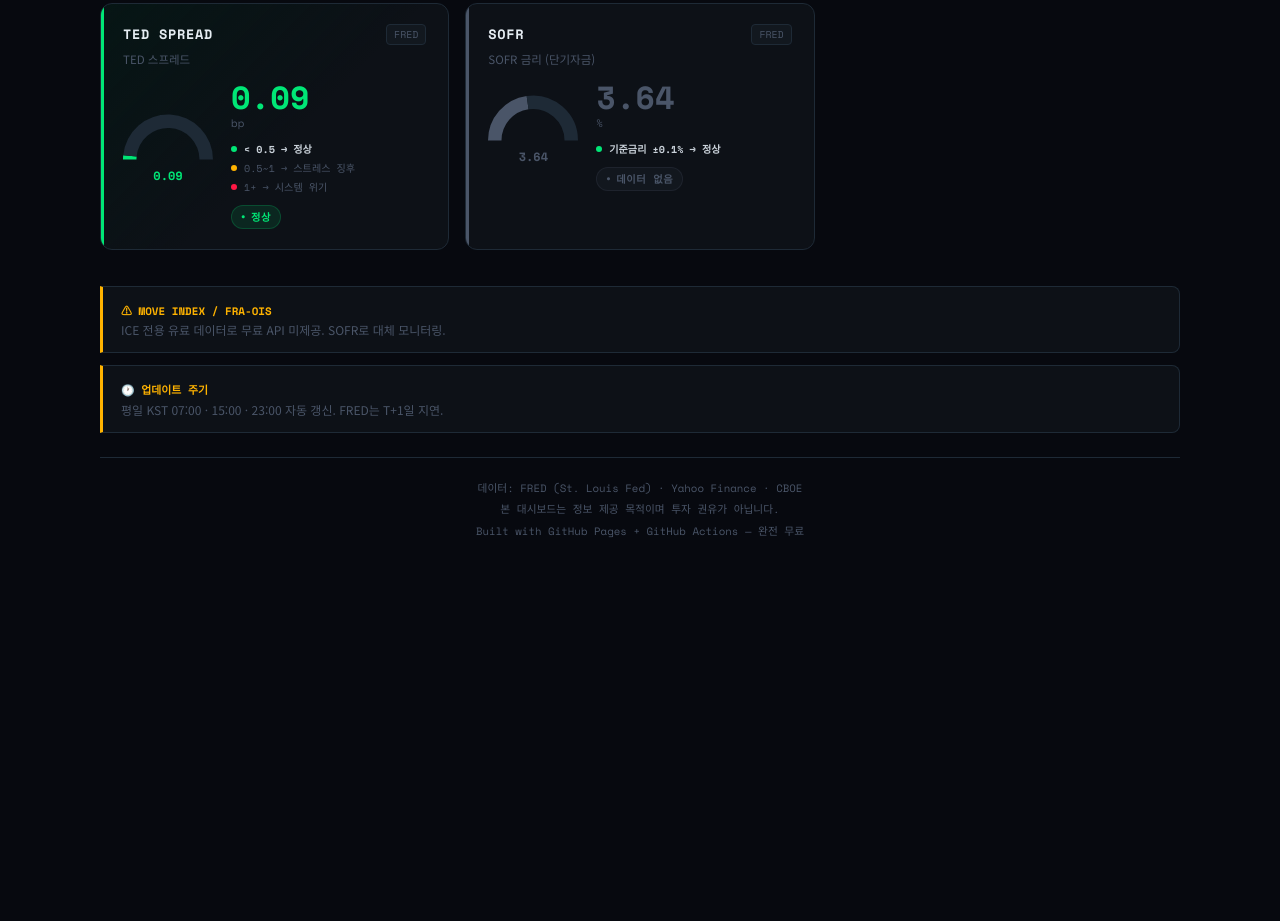
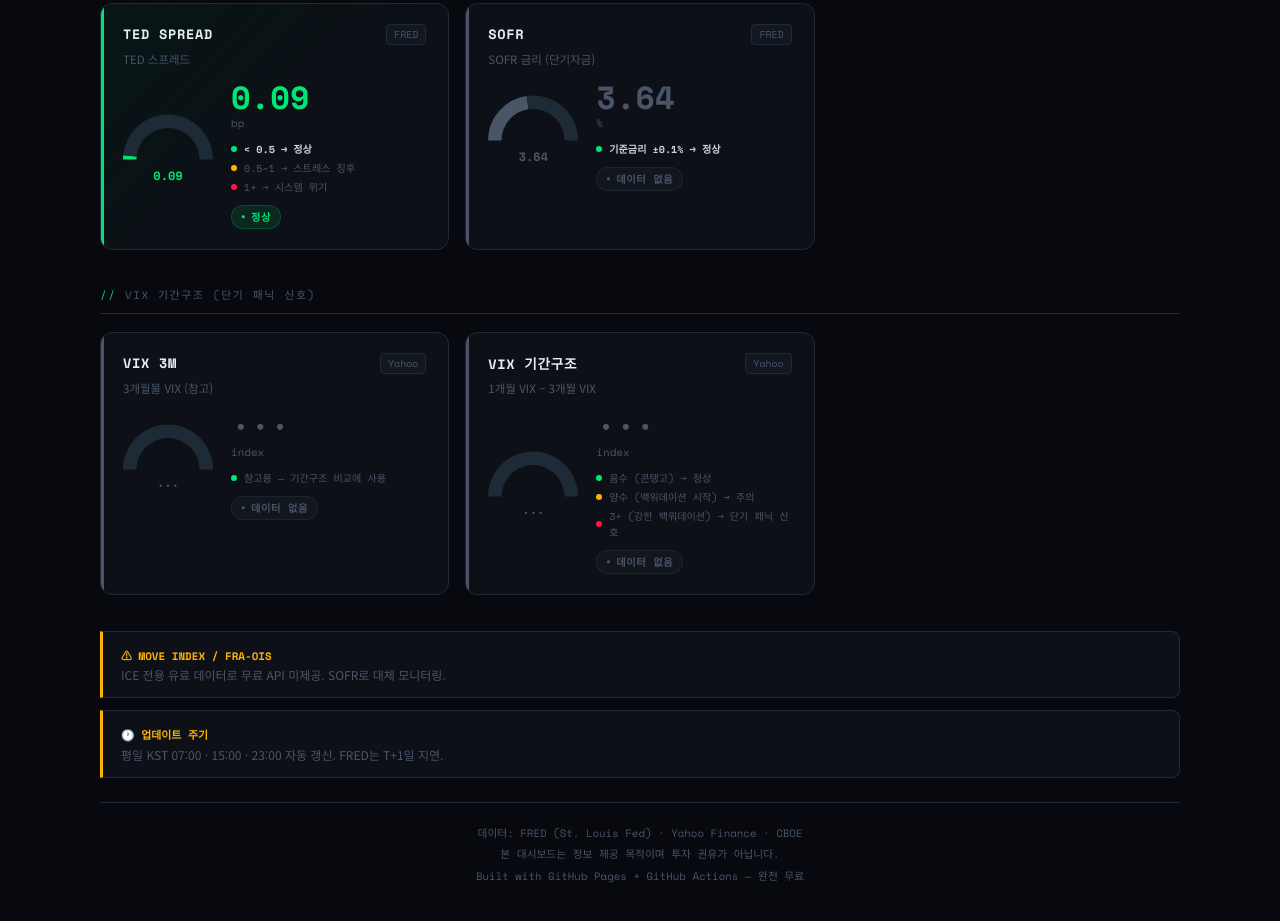
Before and after one commit to harryk00/stockchart, a plain HTML site: page market-dashboard/index.html in a window 1280 px wide. Shown: the part 1377-2298 px from the top of the page. Before the commit the page ends 1979 px from the top, so only its background shows below. Drawn offline with nearby package versions, Linux system fonts and the light colour scheme.

Commit message:
Update index.html

```diff
--- a/market-dashboard/index.html
+++ b/market-dashboard/index.html
@@ -210,7 +210,7 @@
       <div class="brand-icon">📡</div>
       <div>
         <h1>MARKET<span>.</span>MONITOR</h1>
-        <div class="subtitle">금융시장 변동성 실시간 대시보드</div>
+        <div class="subtitle">금융시장 변동성 실시간 대시보드(임의추정치라서 참고만..)</div>
       </div>
     </div>
     <div class="meta">
@@ -247,6 +247,10 @@
 
   <div class="sec-title">단기 자금시장</div>
   <div class="grid" id="g-money"></div>
+
+  <div class="sec-title">VIX 기간구조 (단기 패닉 신호)</div>
+  <div id="bw-banner"></div>
+  <div class="grid" id="g-vixterm"></div>
 
   <div class="note"><b>⚠ MOVE INDEX / FRA-OIS</b><br>ICE 전용 유료 데이터로 무료 API 미제공. SOFR로 대체 모니터링.</div>
   <div class="note"><b>🕐 업데이트 주기</b><br>평일 KST 07:00 · 15:00 · 23:00 자동 갱신. FRED는 T+1일 지연.</div>
@@ -338,6 +342,21 @@ const DEF = {
     thresholds:[{l:"safe", dot:"s", text:"기준금리 ±0.1% →  정상", min:0, max:999}],
     score: ()=>0,
   },
+  VIX3M: {
+    name:"VIX 3M", label:"3개월물 VIX (참고)", source:"Yahoo", unit:"", gaugeMax:80, noLevel:true,
+    thresholds:[{l:"safe", dot:"s", text:"참고용 — 기간구조 비교에 사용", min:0, max:999}],
+    score: ()=>0,
+  },
+  VIX_DIFF: {
+    name:"VIX 기간구조", label:"1개월 VIX − 3개월 VIX", source:"Yahoo", unit:"",
+    gaugeMax:15,
+    thresholds:[
+      {l:"safe",   dot:"s", text:"음수 (콘탱고)        →  정상",              min:-999, max:0  },
+      {l:"warn",   dot:"w", text:"양수 (백워데이션 시작) →  주의",             min:0,    max:3  },
+      {l:"danger", dot:"d", text:"3+  (강한 백워데이션)  →  단기 패닉 신호",   min:3,    max:999},
+    ],
+    score: v => v<0?0:v<3?v/3*40:Math.min(40+(v-3)*15,100),
+  },
 };
 
 function getLevel(key, v) {
@@ -367,7 +386,7 @@ function makeGauge(id, value, max, level) {
   });
 }
 
-const ALL_KEYS = ["VIX","SKEW","OVX","GVZ","PCR","HY_SPREAD","IG_SPREAD","TED_SPREAD","SOFR"];
+const ALL_KEYS = ["VIX","SKEW","OVX","GVZ","PCR","HY_SPREAD","IG_SPREAD","TED_SPREAD","SOFR","VIX3M","VIX_DIFF"];
 
 function renderCard(key, data, idx) {
   const d = DEF[key]; if (!d) return "";
@@ -405,13 +424,92 @@ function renderCard(key, data, idx) {
 }
 
 function calcStress(ind) {
-  const W = {VIX:.25,SKEW:.15,HY_SPREAD:.25,IG_SPREAD:.15,TED_SPREAD:.1,PCR:.1};
+  const W = {
+    HY_SPREAD: .22,
+    VIX:       .20,
+    IG_SPREAD: .13,
+    TED_SPREAD:.10,
+    VIX_DIFF:  .10,
+    SKEW:      .10,
+    OVX:       .08,
+    GVZ:       .07,
+  };
   let total=0, ws=0;
   for (const [k,w] of Object.entries(W)) {
     const v=ind[k]?.value;
     if (v!=null){total+=DEF[k].score(v)*w;ws+=w;}
   }
   return ws>0?Math.round(total/ws):null;
+}
+
+function renderBackwardationBanner(bw) {
+  const el = document.getElementById("bw-banner");
+  if (!el) return;
+  if (!bw) { el.innerHTML = ""; return; }
+
+  const days = bw.consecutive_days || 0;
+  const status = bw.status || "normal";
+  const isBackward = bw.is_backwardation;
+
+  // 콘탱고(정상)면 배너 숨김
+  if (!isBackward && days === 0) { el.innerHTML = ""; return; }
+
+  let color, icon, title, desc, borderColor;
+  if (status === "crisis") {
+    color = "rgba(255,23,68,.12)"; borderColor = "var(--danger)";
+    icon = "🚨"; title = `백워데이션 ${days}거래일 연속 — 매우 심각한 위기`;
+    desc = "1주일 이상 백워데이션 지속. 시장이 극단적 단기 패닉 상태입니다.";
+  } else if (status === "danger") {
+    color = "rgba(255,23,68,.08)"; borderColor = "var(--danger)";
+    icon = "⚠️"; title = `백워데이션 ${days}거래일 연속 — 위험`;
+    desc = "5거래일 이상 지속. 전문가들은 이를 시장 패닉 진입 신호로 봅니다.";
+  } else if (status === "warn") {
+    color = "rgba(255,179,0,.08)"; borderColor = "var(--warn)";
+    icon = "🔶"; title = `백워데이션 ${days}거래일 연속 — 주의`;
+    desc = "1개월물 VIX가 3개월물보다 높음. 5거래일 지속 시 위험 구간 진입.";
+  } else {
+    color = "rgba(0,230,118,.06)"; borderColor = "var(--safe)";
+    icon = "✅"; title = "콘탱고 (정상)";
+    desc = "3개월물 VIX > 1개월물 VIX. 기간구조 정상 상태.";
+  }
+
+  // 히스토리 바 (최근 10일)
+  const hist = (bw.history || []).slice(-10);
+  const histHtml = hist.map(h => {
+    const c = h.backwardation ? (days>=7?"var(--danger)":days>=5?"var(--danger)":"var(--warn)") : "var(--safe)";
+    return `<div title="${h.date}: ${h.diff>0?'+':''}${h.diff}" style="
+      width:18px;height:28px;border-radius:3px;background:${c};opacity:.85;
+      display:flex;align-items:flex-end;justify-content:center;font-size:.5rem;color:#fff;padding-bottom:2px;
+    ">${h.backwardation?'▲':'▼'}</div>`;
+  }).join("");
+
+  el.innerHTML = `
+    <div style="
+      background:${color};border:1px solid ${borderColor};border-left:4px solid ${borderColor};
+      border-radius:0 10px 10px 0;padding:18px 22px;margin-bottom:16px;
+    ">
+      <div style="display:flex;justify-content:space-between;align-items:flex-start;flex-wrap:wrap;gap:12px;">
+        <div>
+          <div style="font-family:var(--mono);font-size:.85rem;font-weight:700;color:#e6edf3;margin-bottom:6px;">
+            ${icon} ${title}
+          </div>
+          <div style="font-size:.75rem;color:var(--muted);line-height:1.5;">${desc}</div>
+          <div style="font-family:var(--mono);font-size:.65rem;color:var(--muted);margin-top:8px;">
+            5~7거래일 → 위험 &nbsp;|&nbsp; 7거래일+ → 매우 심각한 위기
+          </div>
+        </div>
+        <div style="text-align:center;">
+          <div style="font-family:var(--mono);font-size:2.8rem;font-weight:700;color:${borderColor};line-height:1;">${days}</div>
+          <div style="font-size:.65rem;color:var(--muted);font-family:var(--mono);">거래일 연속</div>
+        </div>
+      </div>
+      ${hist.length > 0 ? `
+        <div style="margin-top:14px;">
+          <div style="font-family:var(--mono);font-size:.6rem;color:var(--muted);margin-bottom:6px;">최근 ${hist.length}거래일 기간구조</div>
+          <div style="display:flex;gap:4px;align-items:flex-end;">${histHtml}</div>
+          <div style="font-family:var(--mono);font-size:.58rem;color:var(--muted);margin-top:4px;">▲ 백워데이션 &nbsp; ▼ 콘탱고</div>
+        </div>` : ""}
+    </div>`;
 }
 
 async function load() {
@@ -424,10 +522,15 @@ async function load() {
   const volKeys=["VIX","SKEW","OVX","GVZ","PCR"];
   const spKeys=["HY_SPREAD","IG_SPREAD"];
   const mnKeys=["TED_SPREAD","SOFR"];
+  const vtKeys=["VIX3M","VIX_DIFF"];
 
-  document.getElementById("g-vol").innerHTML=volKeys.map((k,i)=>renderCard(k,ind[k],ALL_KEYS.indexOf(k))).join("");
-  document.getElementById("g-spread").innerHTML=spKeys.map((k,i)=>renderCard(k,ind[k],ALL_KEYS.indexOf(k))).join("");
-  document.getElementById("g-money").innerHTML=mnKeys.map((k,i)=>renderCard(k,ind[k],ALL_KEYS.indexOf(k))).join("");
+  document.getElementById("g-vol").innerHTML=volKeys.map((k)=>renderCard(k,ind[k],ALL_KEYS.indexOf(k))).join("");
+  document.getElementById("g-spread").innerHTML=spKeys.map((k)=>renderCard(k,ind[k],ALL_KEYS.indexOf(k))).join("");
+  document.getElementById("g-money").innerHTML=mnKeys.map((k)=>renderCard(k,ind[k],ALL_KEYS.indexOf(k))).join("");
+  document.getElementById("g-vixterm").innerHTML=vtKeys.map((k)=>renderCard(k,ind[k],ALL_KEYS.indexOf(k))).join("");
+
+  // ── 백워데이션 연속일 배너 ──
+  renderBackwardationBanner(data.backwardation);
 
   ALL_KEYS.forEach((k,i)=>{
     const v=ind[k]?.value;
```
